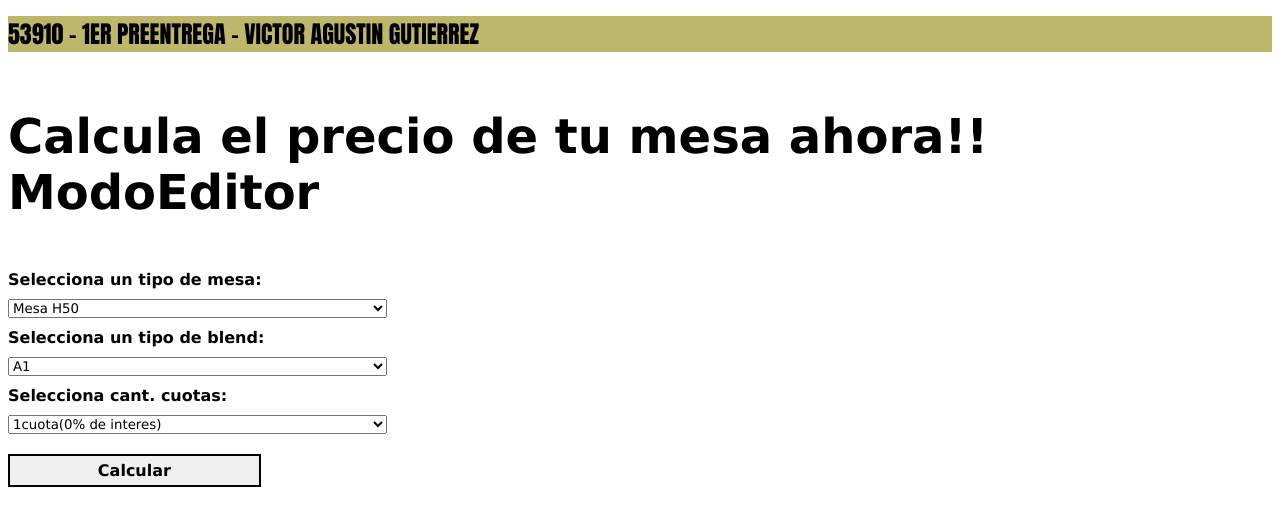
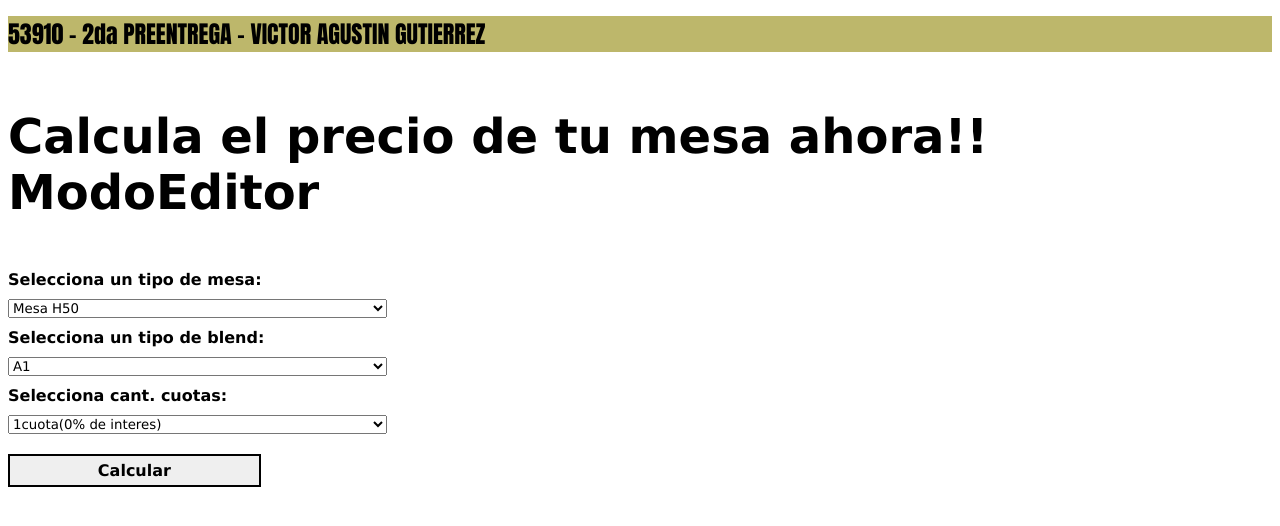
Before and after one commit to vag1990/PreEntrega2-Gutierrez-53910, a plain HTML site: page index.html in a window 1280 px wide. Drawn offline with Linux system fonts and the light colour scheme.

Commit message:
3ercommit

```diff
--- a/index.html
+++ b/index.html
@@ -11,7 +11,7 @@
 <body>
 
     <header>
-        <h1>53910 - 1ER PREENTREGA - VICTOR AGUSTIN GUTIERREZ</h1>
+        <h1>53910 - 2da PREENTREGA - VICTOR AGUSTIN GUTIERREZ</h1>
     </header>
 
     <div id="datosMesa"></div>
```
